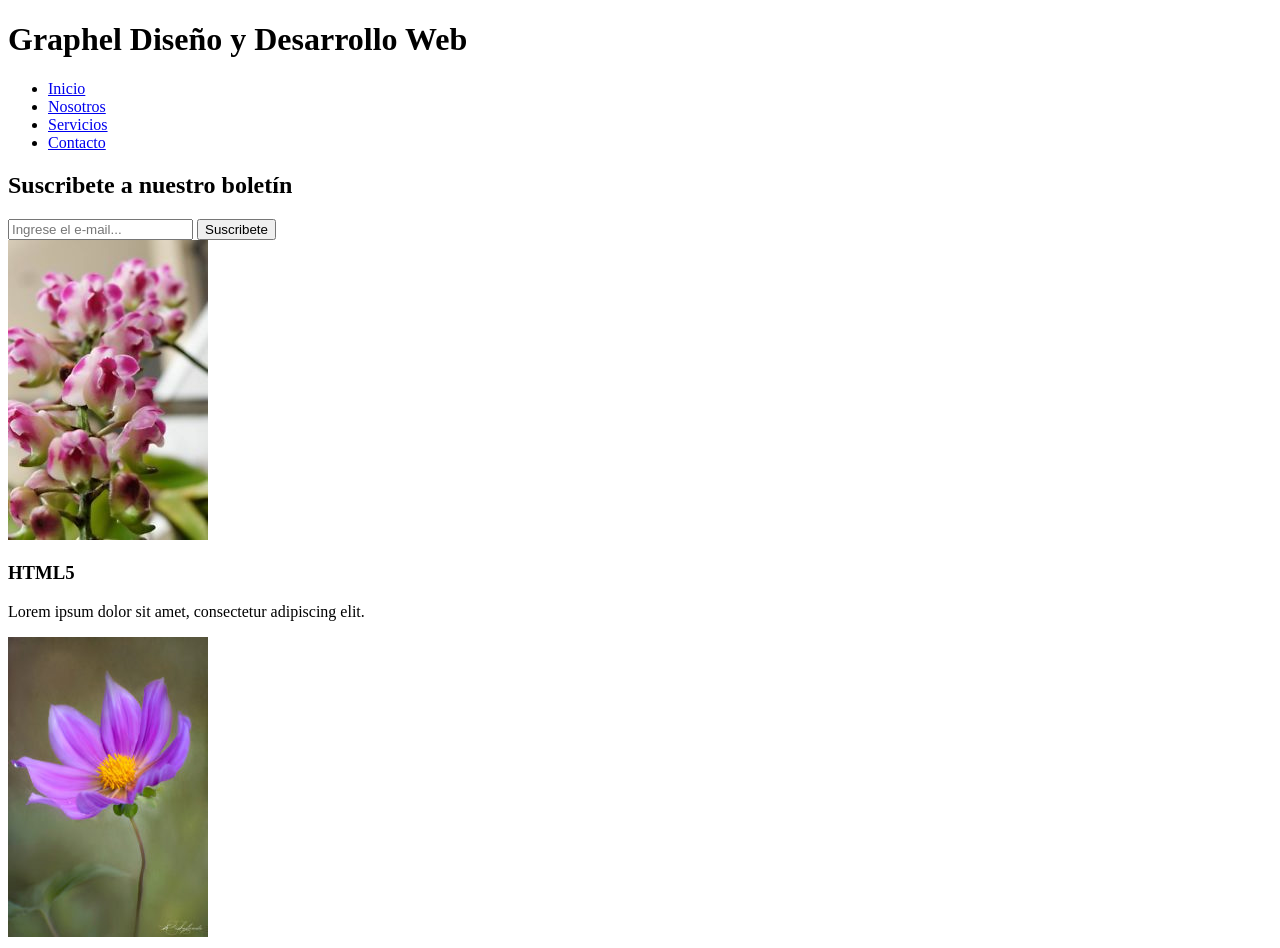
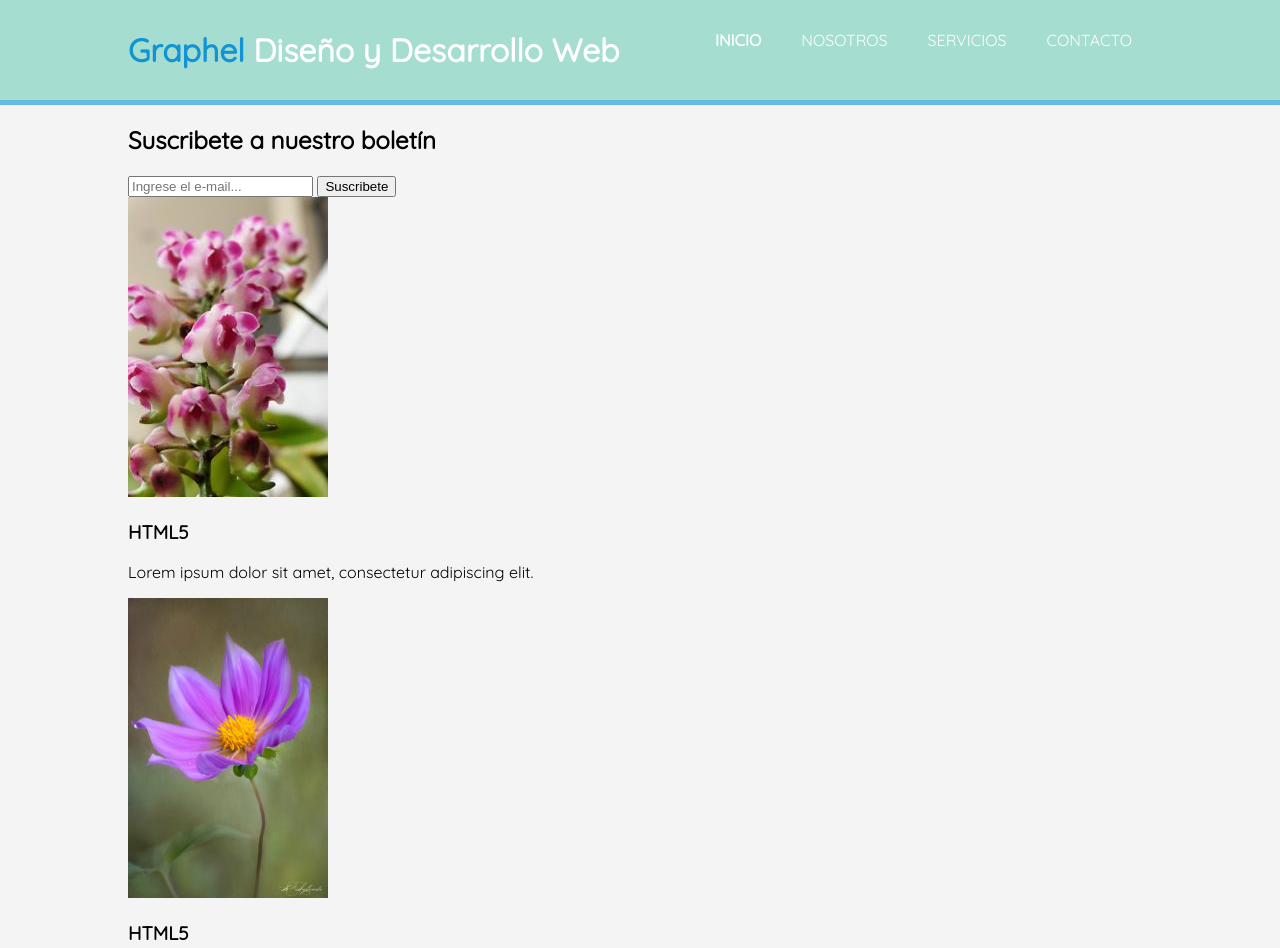
Before and after one commit to karinabrsa/Pagina-Web, a plain HTML site: page index.html in a window 1280 px wide. Shown: the top 948 px of the page. Drawn offline with Linux system fonts and the light colour scheme.

Commit message:
agregando estilos con css, tipo de fuente y colores para la pagina

```diff
--- a/css/estilos.css
+++ b/css/estilos.css
@@ -0,0 +1,59 @@
+body{
+    font: 15px;
+    font-family: 'Quicksand', sans-serif;
+    padding: 0;
+    margin: 0;
+    background-color: #f4f4f4;
+}
+/*Estilos globales*/
+.contenedor{
+    width: 80%;
+    margin: auto;
+    overflow: hidden;
+}
+ul{
+    margin: 0;
+    padding: 0;
+}
+.boton{
+    height: 38p;
+    background-color: #e8491d;
+    border: 0;
+    padding-left: 20px;
+    padding-right: 20px;
+    color: #fff;
+}
+/*Encabezado*/
+header{
+    background-color: #41c0a570;
+    color: #fff;
+    padding-top: 30px;
+    min-height: 70px;
+    border-bottom: 5px solid #67bae4;
+}
+header a{
+    color: #fff;
+    text-decoration: none;
+    text-transform: uppercase;
+    font-size: 16px;
+}
+header li{
+    float: left;
+    display: inline;
+    /*padding en una sola linea top,right,bottom,left*/
+    padding: 0 20px 0 20px;
+}
+header #marca{
+    float: left;
+}
+header #marca h1{
+    margin: 0;
+}
+header nav{
+    float: right;
+}
+/*resalta la primer palabra y el link Inicio*/
+header .resaltado,header .actual{
+    color: #1293d4;
+    font-weight: bold;
+}
--- a/index.html
+++ b/index.html
@@ -8,6 +8,7 @@
         <meta name="keywords" content="diseño web, desarrollo web, seo, posicionamiento">
         <meta name="author" content="KBS">
         <link rel="stylesheet" type="text/css" href="css/estilos.css">
+        <link href="https://fonts.googleapis.com/css?family=Quicksand&display=swap" rel="stylesheet">
     </head>
     <body>
         <header>
```
